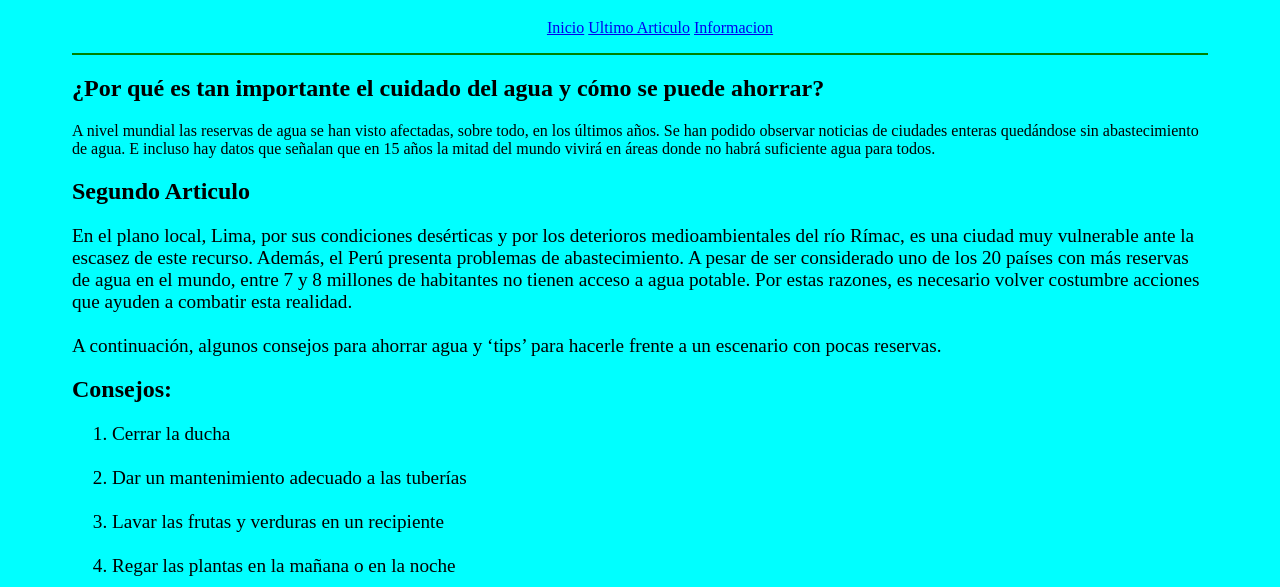
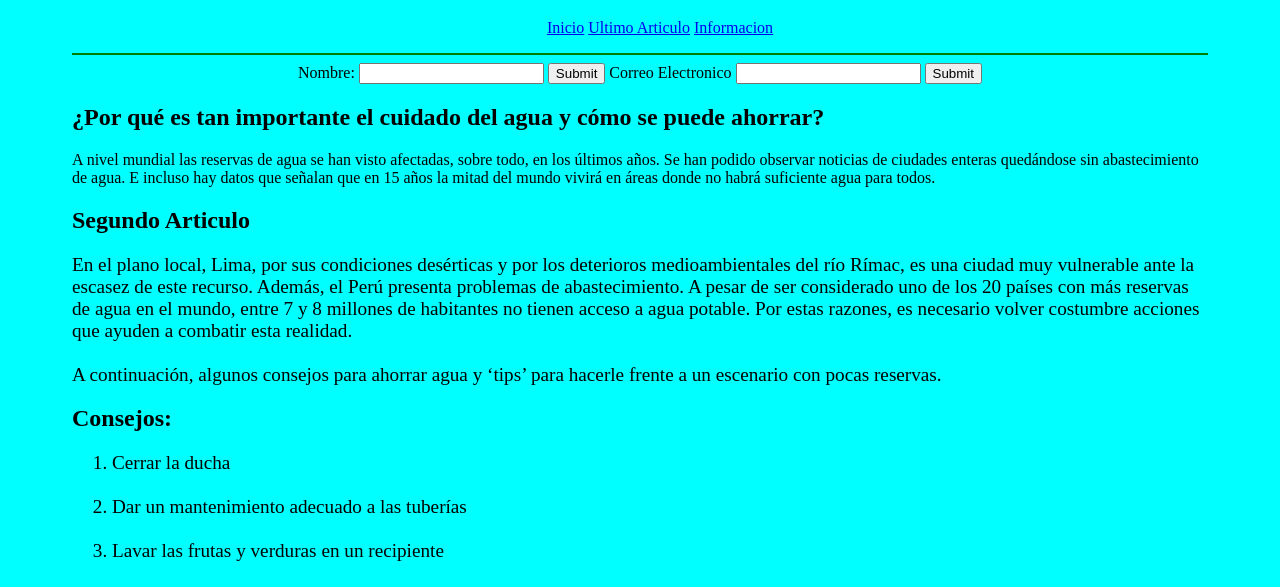
Before and after one commit to EliezerBz/primera-actividad, a plain HTML site: page index.html in a window 1280 px wide. Shown: the part 133-720 px from the top of the page. Drawn offline with Linux system fonts and the light colour scheme.

Commit message:
Confirmar

```diff
--- a/index.html
+++ b/index.html
@@ -32,6 +32,14 @@
 <hr color="green">
 
 <section>
+<div class="forms">
+    <label for="nombre">Nombre:</label>
+    <input type="text" name="nombre" id="nombre">
+    <button type="submit">Submit</button>
+    <label for="email">Correo Electronico</label>
+    <input type="email" name="correo electronico" id="email">
+    <button type="submit">Submit</button>
+</div>
 
 <div class="subtitulo">
     <h2 tabindex="2"  id="top">¿Por qué es tan importante el cuidado del agua y cómo se puede ahorrar?</h2>
--- a/styles.css
+++ b/styles.css
@@ -54,3 +54,7 @@ body{
     width: 300px;
     height: 300px;
 }
+
+.forms{
+    text-align: center;
+}
```
